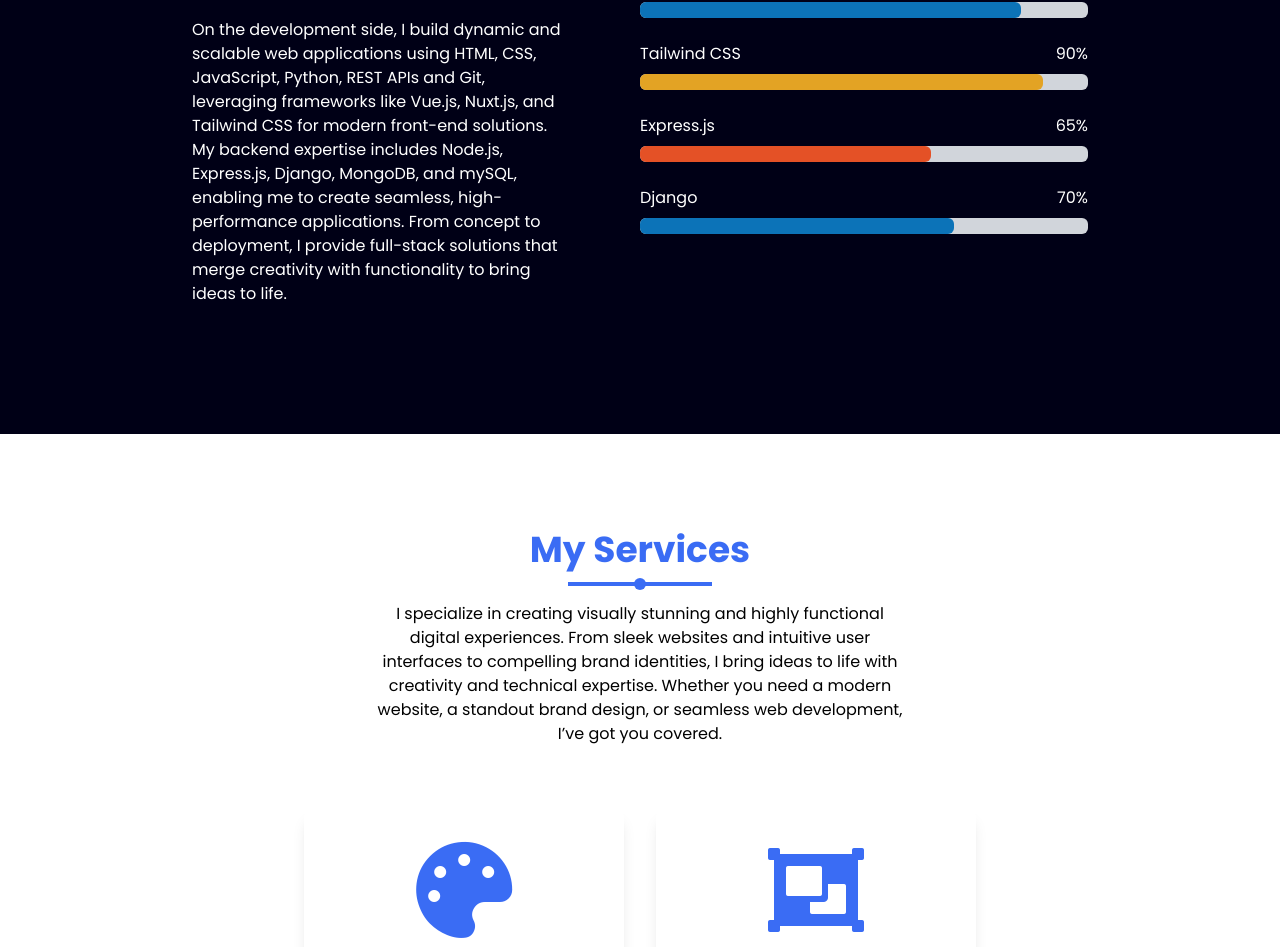
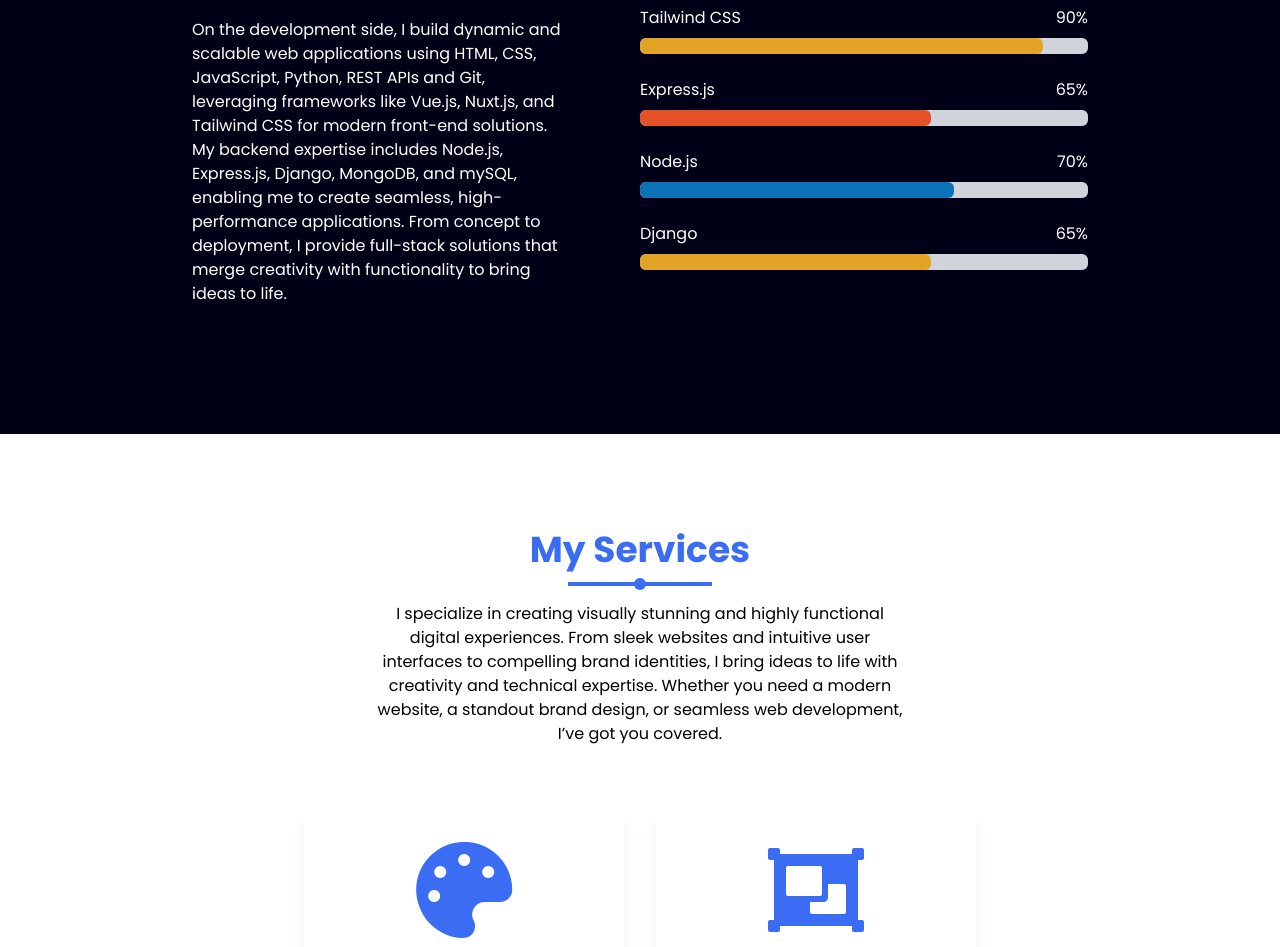
Before and after one commit to ebuchizzy/portfolio, a Nuxt app: page / in a window 1280 px wide. Shown: the part 2208-3155 px from the top of the page. Built offline with nearby package versions, Linux system fonts and the light colour scheme.

Commit message:
nupdate fix

```diff
--- a/components/SkillsSection.vue
+++ b/components/SkillsSection.vue
@@ -53,6 +53,7 @@
     { name: 'Vue.js', percentage: 85, color: '#0c73b8' },
     { name: 'Tailwind CSS', percentage: 90, color: '#e3a324' },
     { name: 'Express.js', percentage: 65, color: '#e45126' },
-    { name: 'Django', percentage: 70, color: '#0c73b8' },
+    { name: 'Node.js', percentage: 70, color: '#0c73b8' },
+    { name: 'Django', percentage: 65, color: '#e3a324' },
   ];
   </script>
```
